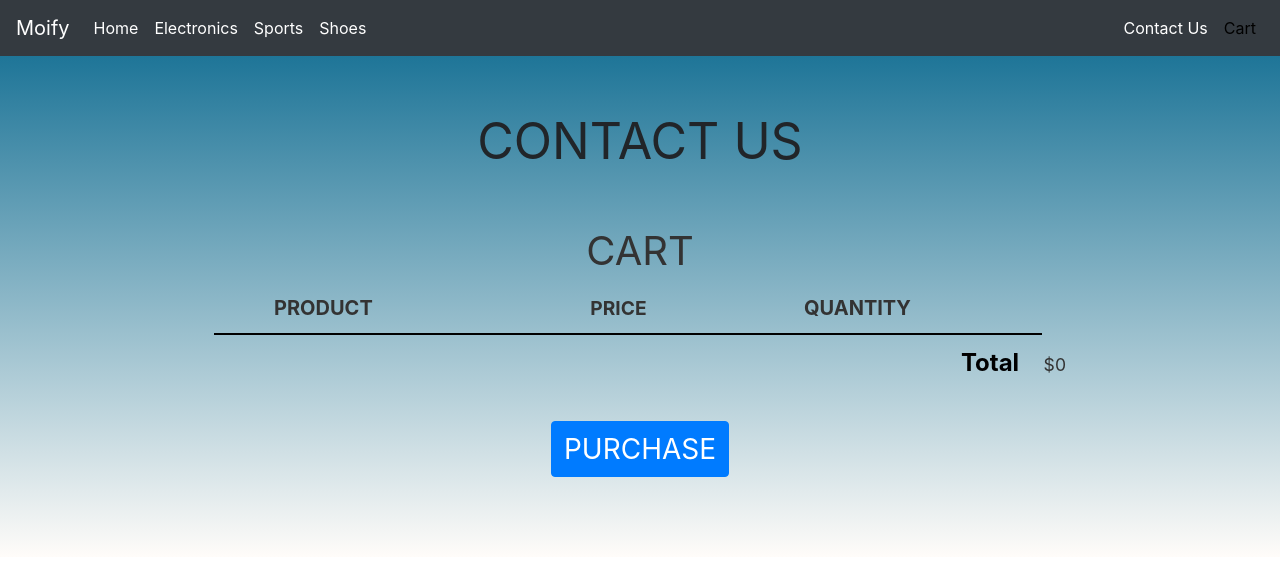
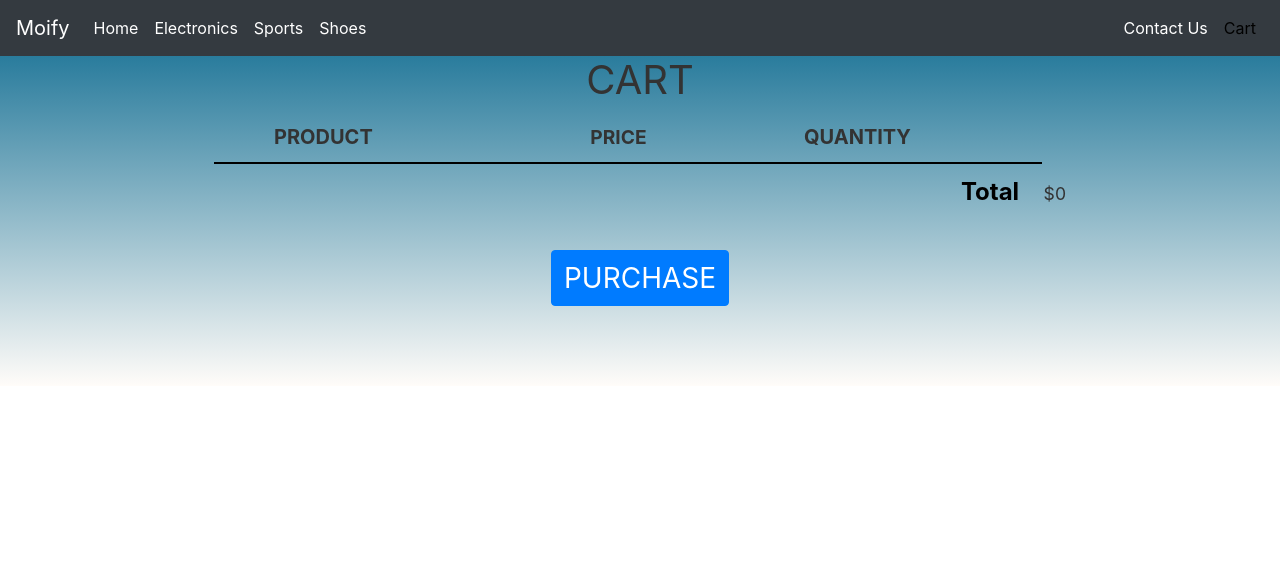
Before and after one commit to mohitchaudhry21/mohitchaudhry21.github.io, a plain HTML site: page cart.html in a window 1280 px wide. Drawn offline with nearby package versions, Linux system fonts and the light colour scheme.

Commit message:
Initial commit

```diff
--- a/cart.html
+++ b/cart.html
@@ -42,11 +42,6 @@
       </ul>
     </div>
   </nav>
-  <br>
-  <br>
-  <header class="heading">CONTACT US</header>
-  <br>
-  <br>
   <section class="container content-section">
     <h2 class="section-header">CART</h2>
     <div class="crow">
```
Also changed, not shown: 1 other file.
